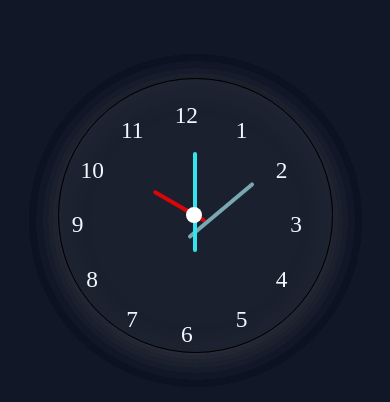
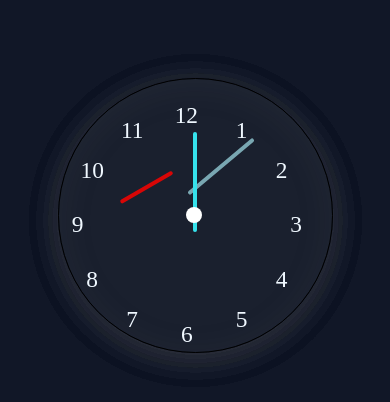
Before and after one commit to Mansi02-Sadanand/14DayFortNightGrind, a plain HTML site: page day1/index.html in a window 390 px wide. Shown: the top 402 px of the page. Drawn offline with Linux system fonts and the light colour scheme.

Commit message:
day 3 created a simple website

```diff
--- a/day1/clk.css
+++ b/day1/clk.css
@@ -159,7 +159,7 @@
     background: #36e2ec;
     position: absolute;
     left: calc(50% - 2.4px);
-    position: absolute;
+
     top:55px;
 }
 .mins{
@@ -177,7 +177,7 @@
     left: calc(50% + 24px);
     border-radius: 20px;
     top:26%;
-    position: absolute;
+
     transform: rotate(50deg);
 }
 
@@ -210,4 +210,19 @@
     .num span{
         font-size:6vw;
     }
+
+        .secs::after {
+            top: 35px;
+
+        }
+
+        .mins::after {
+            top: 10%;
+            transform: rotate(50deg);
+        }
+
+        .hrs::after {
+            top: 15%;
+            transform: rotate(-60deg);
+        }
 }
```
